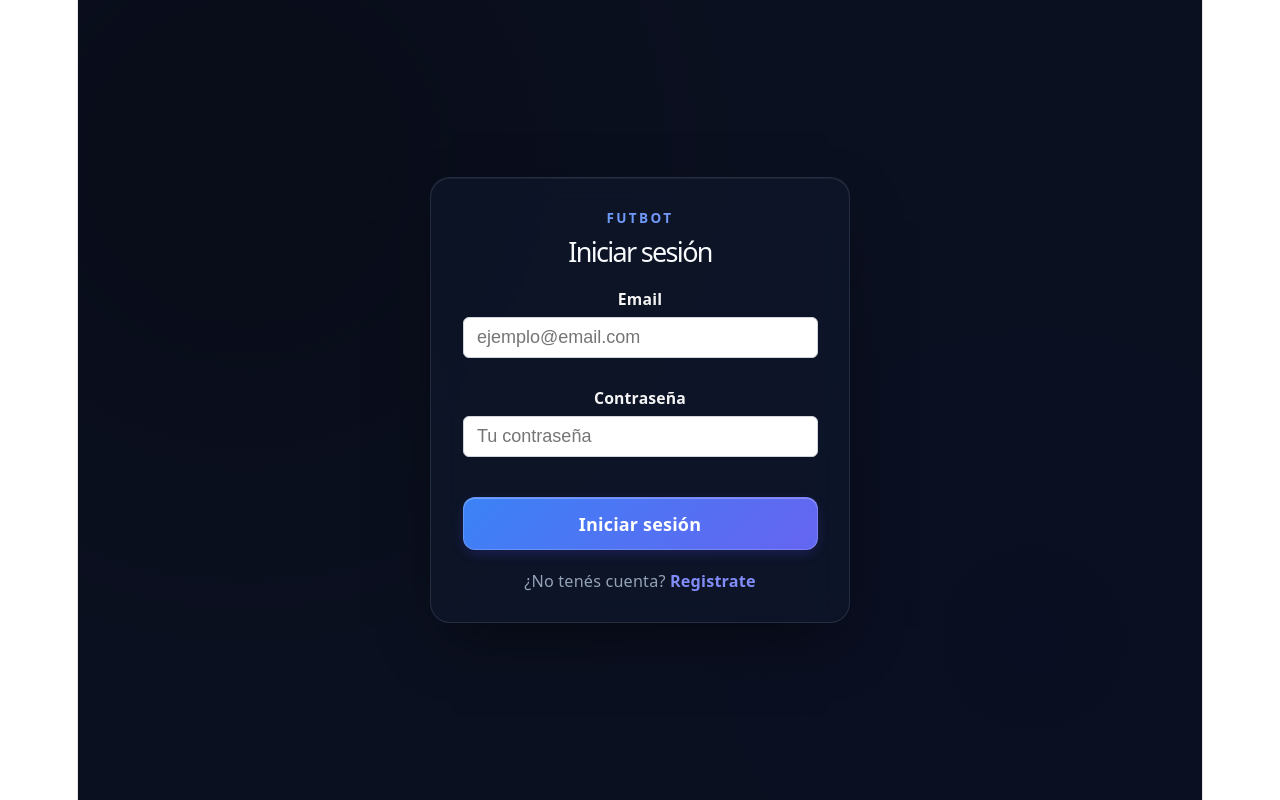
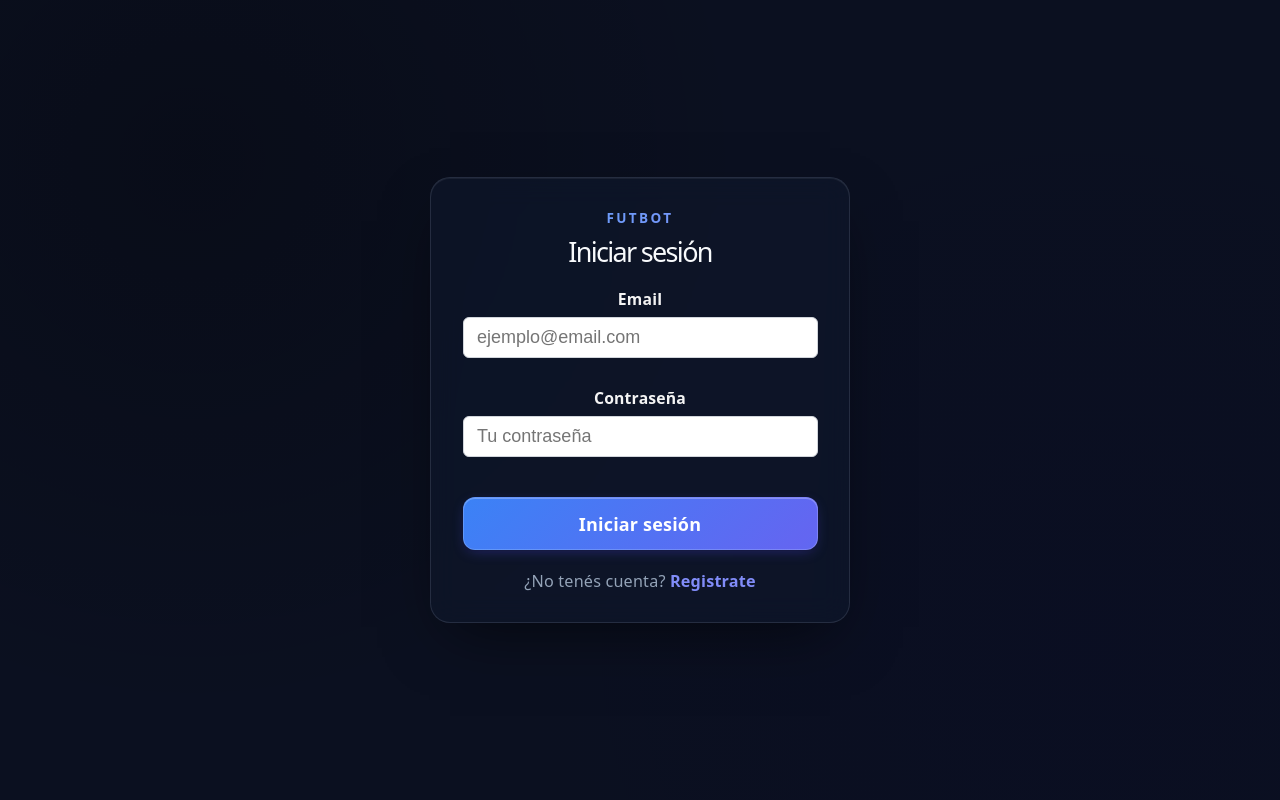
Before and after one commit to IngSoft1-theGlory/futBot-front, a React (Vite) app: page /login in a window 1280 px wide. Built offline with nearby package versions, Linux system fonts and the light colour scheme; no server answers.

Commit message:
GLORY-171 quitar franjas laterales de la plantilla y cambiar botón secundario a rojo satinado

```diff
--- a/src/components/Button/Button.css
+++ b/src/components/Button/Button.css
@@ -112,15 +112,22 @@
 
 /* ---------- Variantes ---------- */
 
+/* Rojo satinado: tonos de vino apagados + brillo suave arriba.
+   Fondo opaco y texto blanco para que contraste en cualquier navegador
+   (antes era gris translúcido y heredaba el color del texto). */
 .btn--secondary {
-  --btn-from: rgba(148, 163, 184, 0.12);
-  --btn-to: rgba(148, 163, 184, 0.24);
-  --btn-color: inherit;
-  --btn-border: rgba(148, 163, 184, 0.5);
-  --btn-glow: rgba(15, 23, 42, 0.3);
-  --btn-focus: #94a3b8;
+  --btn-from: #b4233f;
+  --btn-to: #8c1730;
+  --btn-color: #ffffff;
+  --btn-border: rgba(255, 255, 255, 0.14);
+  --btn-glow: rgba(140, 23, 48, 0.45);
+  --btn-focus: #f43f5e;
 
-  backdrop-filter: blur(8px);
+  box-shadow:
+    inset 0 1px 0 rgba(255, 255, 255, 0.22),
+    inset 0 -8px 16px -8px rgba(0, 0, 0, 0.25),
+    0 1px 2px rgba(0, 0, 0, 0.2),
+    0 4px 14px -4px var(--btn-glow);
 }
 
 .btn--danger {
--- a/src/index.css
+++ b/src/index.css
@@ -50,16 +50,18 @@
   }
 }
 
+/* Fondo oscuro fijo (el mismo de las páginas), así no cambia según
+   el tema claro/oscuro del navegador. */
 body {
   margin: 0;
+  background: #0b1020;
 }
 
+/* La app ocupa todo el ancho: se sacó el ancho fijo de 1126px y los
+   bordes laterales que traía la plantilla de Vite. */
 #root {
-  width: 1126px;
-  max-width: 100%;
-  margin: 0 auto;
+  width: 100%;
   text-align: center;
-  border-inline: 1px solid var(--border);
   min-height: 100svh;
   display: flex;
   flex-direction: column;
```
